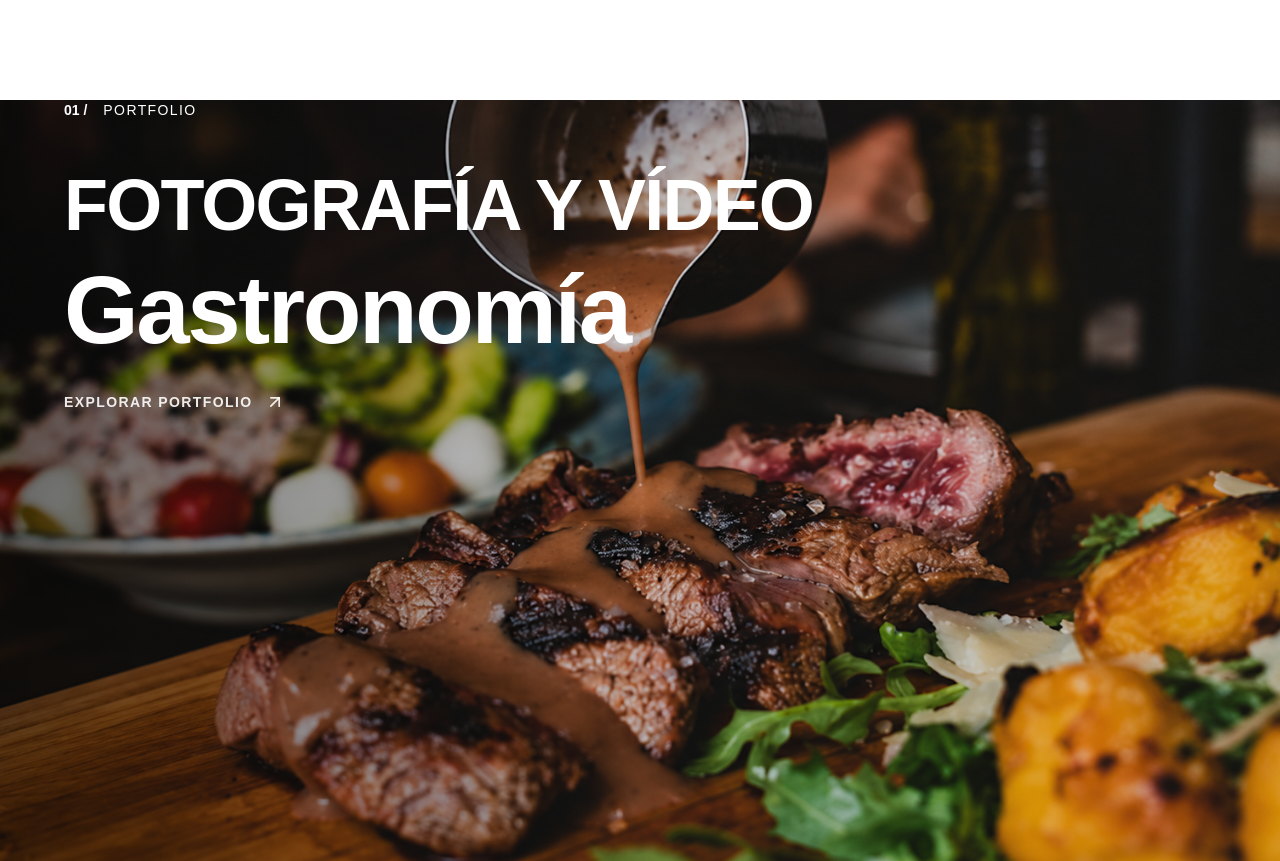
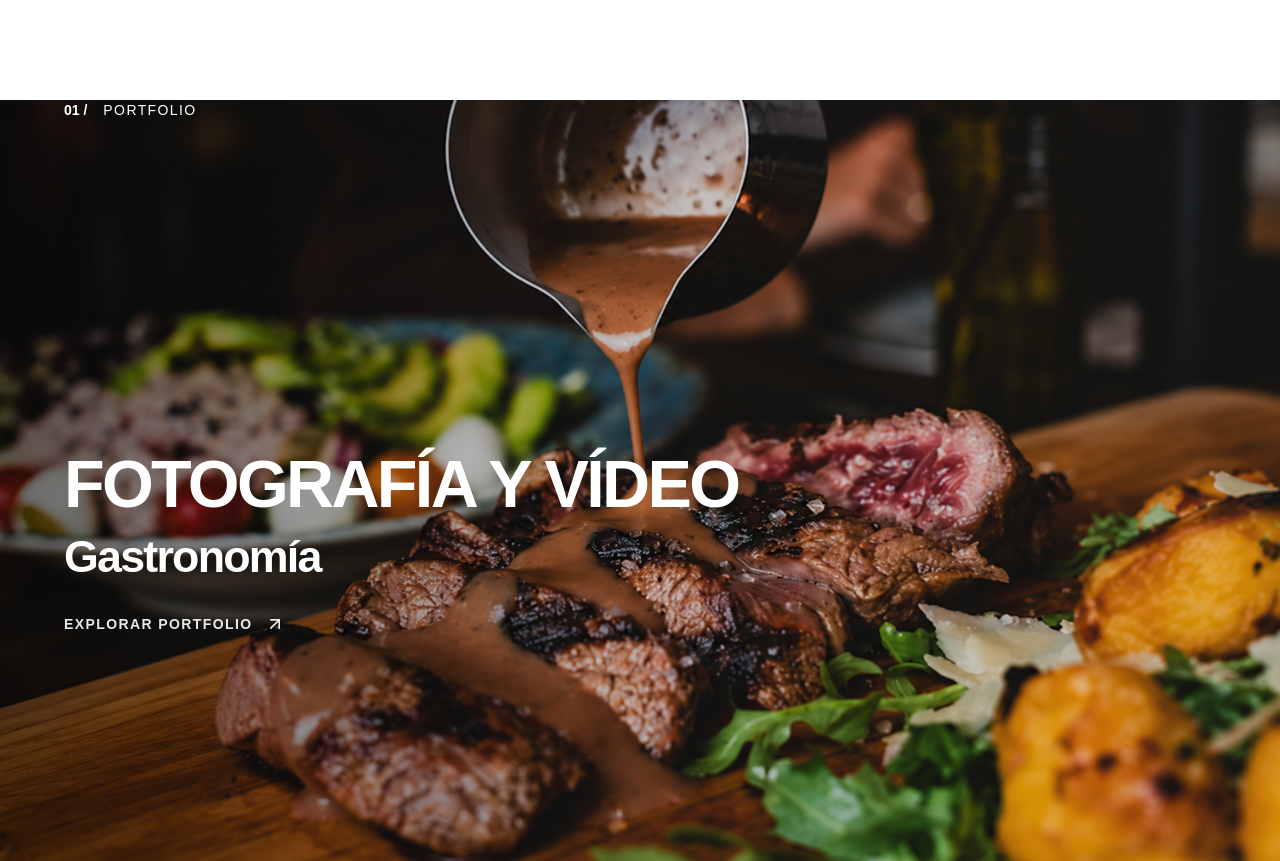
Before and after one commit to danielrdeltoro-web/rufino, a Next.js app: page / in a window 1280 px wide. Shown: the part 1740-2601 px from the top of the page. Built offline with nearby package versions, Linux system fonts and the light colour scheme.

Commit message:
Update page.tsx

```diff
--- a/src/app/page.tsx
+++ b/src/app/page.tsx
@@ -98,7 +98,7 @@ export default function Home() {
 
         {/* CONTENIDO */}
         <div className="container-rufino relative z-10 flex min-h-screen flex-col pt-32 pb-16 md:pt-40 md:pb-24">
-          <div className="mb-12 flex items-center gap-4">
+          <div className="flex items-center gap-4">
             <span className="text-sm font-bold">
               01 /
             </span>
@@ -107,16 +107,18 @@ export default function Home() {
             </span>
           </div>
 
+          {/* TÍTULO EN ZONA CENTRAL */}
+          <div className="flex flex-1 flex-col justify-center pt-10 md:pt-16">
             <Link
               href="/gastronomia"
               className="group inline-flex w-fit max-w-full flex-col items-start"
               aria-label="Explorar fotografía y vídeo gastronómico"
             >
-            <span className="block text-3xl font-black uppercase leading-[1.05] tracking-tight text-white md:text-6xl lg:text-7xl">
+              <span className="block text-[clamp(2.2rem,5.2vw,5.5rem)] font-black uppercase leading-[1.05] tracking-[-0.04em] text-white">
                 FOTOGRAFÍA Y VÍDEO
               </span>
 
-            <span className="mt-2 block text-5xl font-black leading-[1.05] tracking-tight text-white transition-opacity duration-300 group-hover:opacity-75 md:mt-4 md:text-8xl">
+              <span className="mt-3 block text-[clamp(1.8rem,3.5vw,3.8rem)] font-bold leading-[1.1] tracking-[-0.04em] text-white transition-opacity duration-300 group-hover:opacity-75">
                 Gastronomía
               </span>
 
@@ -125,6 +127,7 @@ export default function Home() {
                 <ArrowUpRight size={20} />
               </span>
             </Link>
+          </div>
         </div>
       </section>
 
```
Lines whose indentation alone changed are shown as unchanged.
